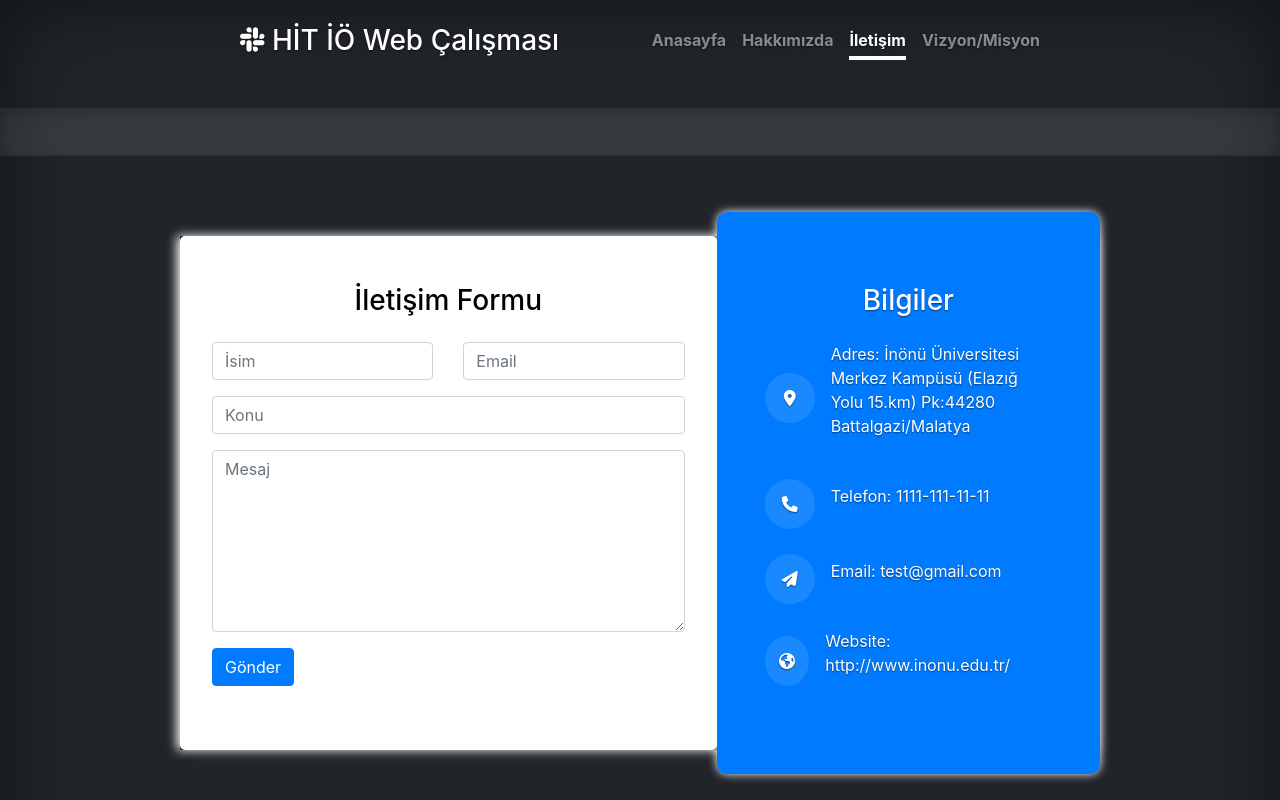
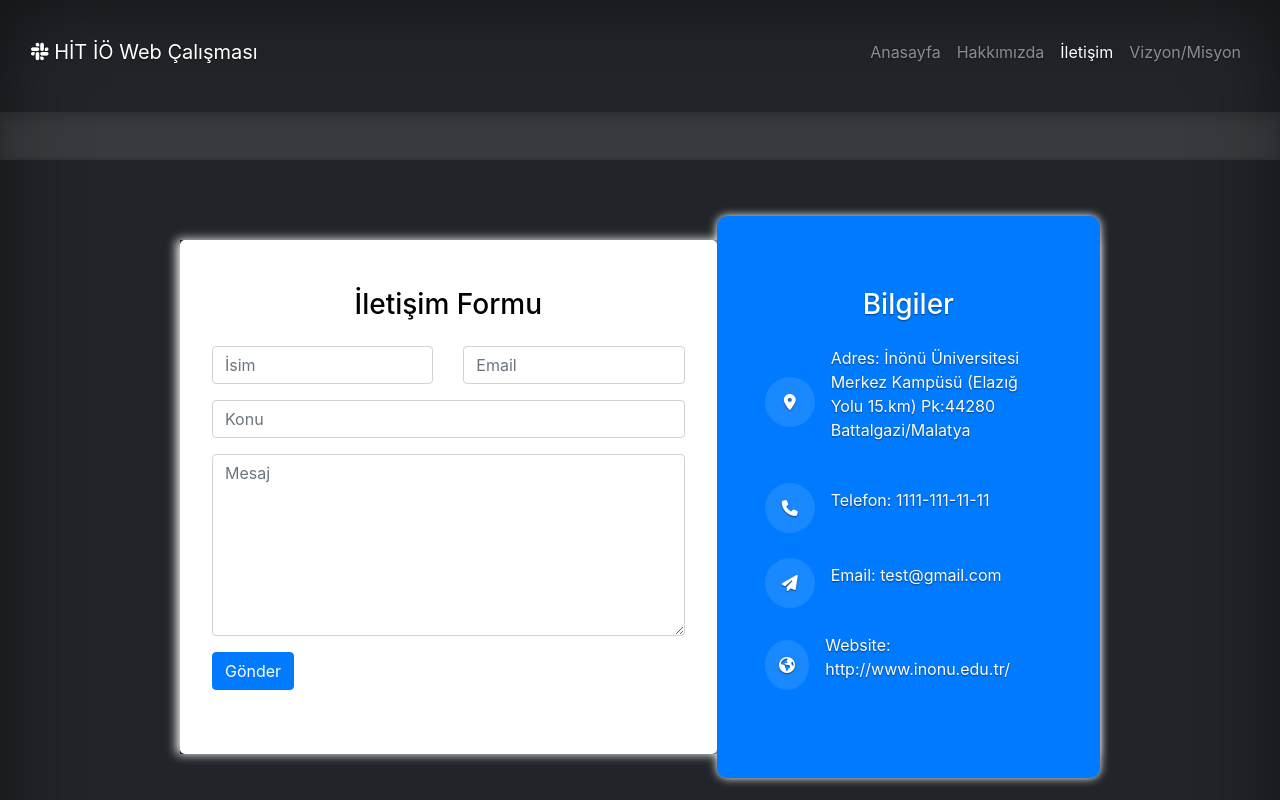
Before and after one commit to denizzy/web-tasarim, a website: page iletisim.html in a window 1280 px wide. Shown: the top 800 px of the page. Drawn offline with nearby package versions, Linux system fonts and the light colour scheme.

Commit message:
Yeni navbar eklendi. Anasayfa slayt margin düzeltildi.

```diff
--- a/cover.css
+++ b/cover.css
@@ -9,6 +9,15 @@ a,
 a:focus,
 a:hover {
   color: #fff;
+}
+
+/* NAVİGASYON */
+.navigasyon {
+  margin: 1.5rem 0;
+}
+
+.collapse {
+  justify-content: right;
 }
 
 .b-example-divider {
@@ -118,7 +127,10 @@ body {
 /* Caroulsel */
 
 .slayt {
-  margin: 3rem 25rem;
+  max-width: 50rem;
+  margin-top: 3rem;
+  margin-bottom: 3rem;
+  display: -webkit-inline-box;
   box-shadow: 0px 0px 10px #fff;
 }
 
--- a/iletisim.css
+++ b/iletisim.css
@@ -16,7 +16,7 @@ body {
 }
 
 .masthead-alt {
-  margin-top: 3rem !important;
+  margin-top: 0.5rem !important;
 }
 
 .googlemaps-alt {
--- a/iletisim.html
+++ b/iletisim.html
@@ -8,6 +8,8 @@
   <title>İletişim</title>
 
   <link rel="canonical" href="https://getbootstrap.com/docs/5.0/examples/cover/">
+  <link href="https://cdn.jsdelivr.net/npm/bootstrap@5.1.3/dist/css/bootstrap.min.css" rel="stylesheet" integrity="sha384-1BmE4kWBq78iYhFldvKuhfTAU6auU8tT94WrHftjDbrCEXSU1oBoqyl2QvZ6jIW3" crossorigin="anonymous">
+
 
 
 
@@ -75,18 +77,22 @@
 <body class="d-flex text-center text-white">
 
   <div class="cover-container d-flex w-100 h-100 mx-auto flex-column">
-    <header class="masthead mb-auto mt-4 baslik">
-      <div class="inner">
-        <h3 class="masthead-brand"><i class="fab fa-slack"></i> HİT İÖ Web Çalışması</h3>
-        <nav class="nav nav-masthead justify-content-center">
-          <a class="nav-link" href="index.html">Anasayfa</a>
-          <a class="nav-link" href="hakkimizda.html">Hakkımızda</a>
-          <a class="nav-link active" href="iletisim.html">İletişim</a>
-          <a class="nav-link" href="vizyonmisyon.html">Vizyon/Misyon</a>
-
-        </nav>
+    <nav class="navbar navbar-expand-lg navbar-dark navigasyon">
+      <div class="container-fluid">
+        <a class="navbar-brand" href="index.html"><i class="fab fa-slack"></i> HİT İÖ Web Çalışması</a>
+        <button class="navbar-toggler" type="button" data-bs-toggle="collapse" data-bs-target="#navbarNavAltMarkup" aria-controls="navbarNavAltMarkup" aria-expanded="false" aria-label="Toggle navigation">
+          <span class="navbar-toggler-icon"></span>
+        </button>
+        <div class="collapse navbar-collapse" id="navbarNavAltMarkup">
+          <div class="navbar-nav">
+            <a class="nav-link" aria-current="page" href="index.html">Anasayfa</a>
+            <a class="nav-link" href="hakkimizda.html">Hakkımızda</a>
+            <a class="nav-link active" href="iletisim.html">İletişim</a>
+            <a class="nav-link" href="vizyonmisyon.html">Vizyon/Misyon</a>
+          </div>
+        </div>
       </div>
-    </header>
+    </nav>
 
     <div class="b-example-divider masthead-alt"></div>
 
@@ -209,6 +215,8 @@
 
 
   <script src="script.js" charset="utf-8"></script>
+  <script src="https://cdn.jsdelivr.net/npm/bootstrap@5.1.3/dist/js/bootstrap.bundle.min.js" integrity="sha384-ka7Sk0Gln4gmtz2MlQnikT1wXgYsOg+OMhuP+IlRH9sENBO0LRn5q+8nbTov4+1p" crossorigin="anonymous"></script>
+  <script src="https://ajax.googleapis.com/ajax/libs/jquery/3.6.0/jquery.min.js"></script>
 
 </body>
 
```
Also changed, not shown: hakkimizda.html (+15 -10 lines), index.html (+18 -11 lines), vizyonmisyon.html (+12 -9 lines).
